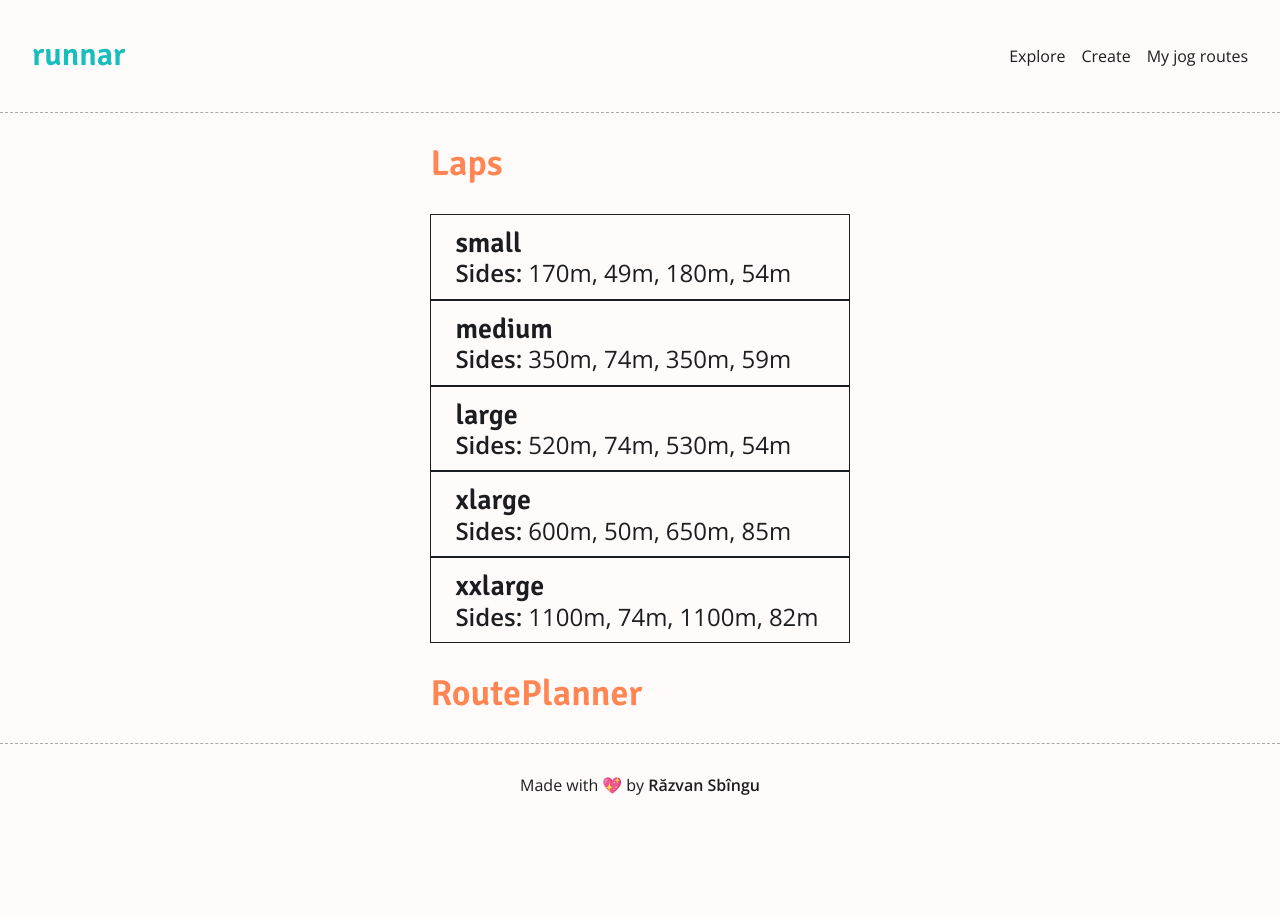
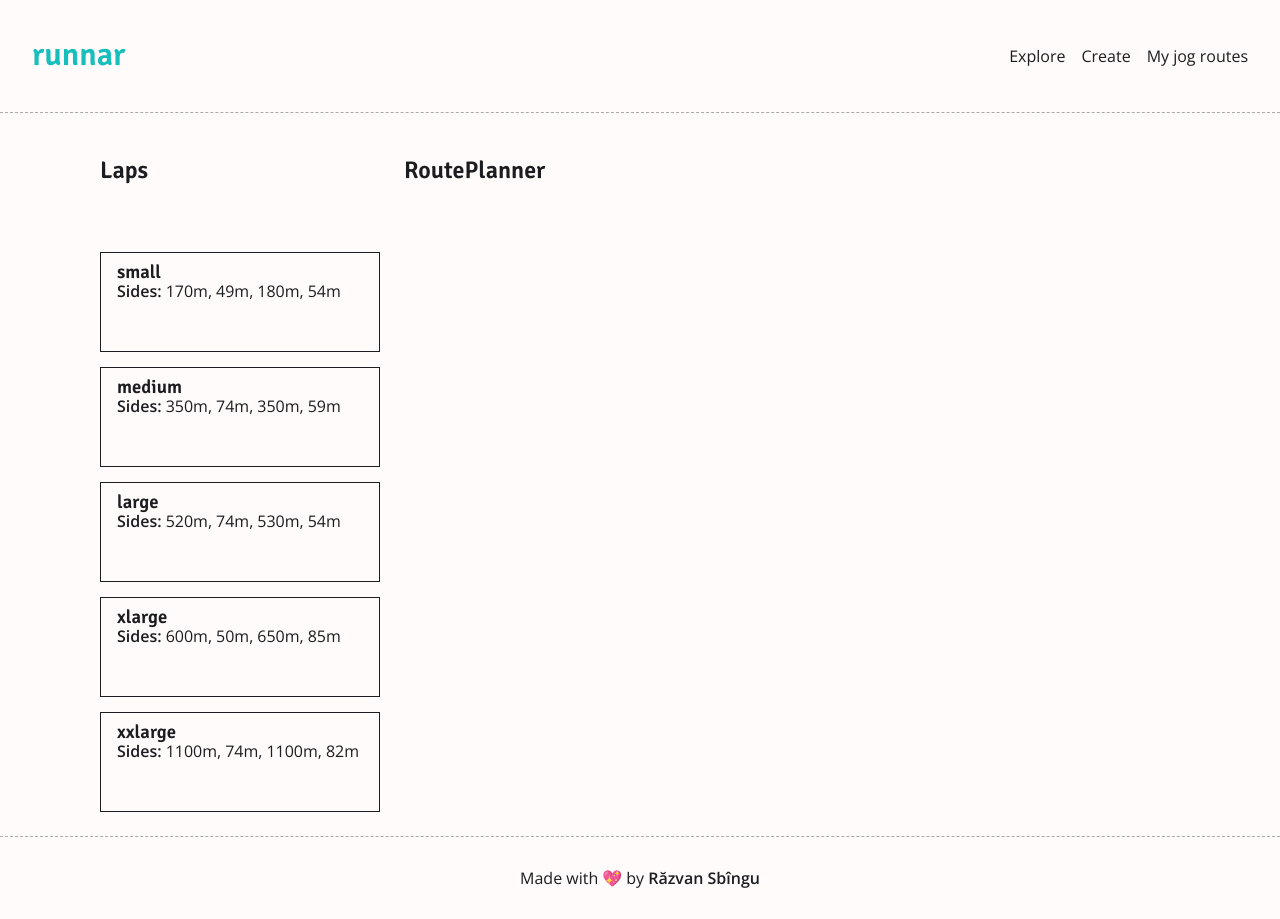
Before and after one commit to razsbg/runnar, a React (Create React App) app: page / in a window 1280 px wide. Before the commit the page ends 827 px from the top, so only its background shows below. Built offline with nearby package versions, Linux system fonts and the light colour scheme.

Commit message:
removed laps.js & some <Main /> styles

```diff
--- a/src/scss/_main.scss
+++ b/src/scss/_main.scss
@@ -62,12 +62,16 @@
 }
 
 .main {
+  padding: 1.5em 0;
   grid-column: 2 / -2;
-  justify-self: center;
-  font-size: 1.5rem;
+  display: grid;
+  grid-template-columns: 1fr 3fr;
+  grid-column-gap: 1.5rem;
 
-  h2 {
-    color: palette.$secondary;
+  .drag-sources {
+    display: grid;
+    grid-auto-rows: 100px;
+    grid-row-gap: 15px;
   }
 }
 
```
Also changed, not shown: src/laps.js (deleted, +0 -20 lines).
